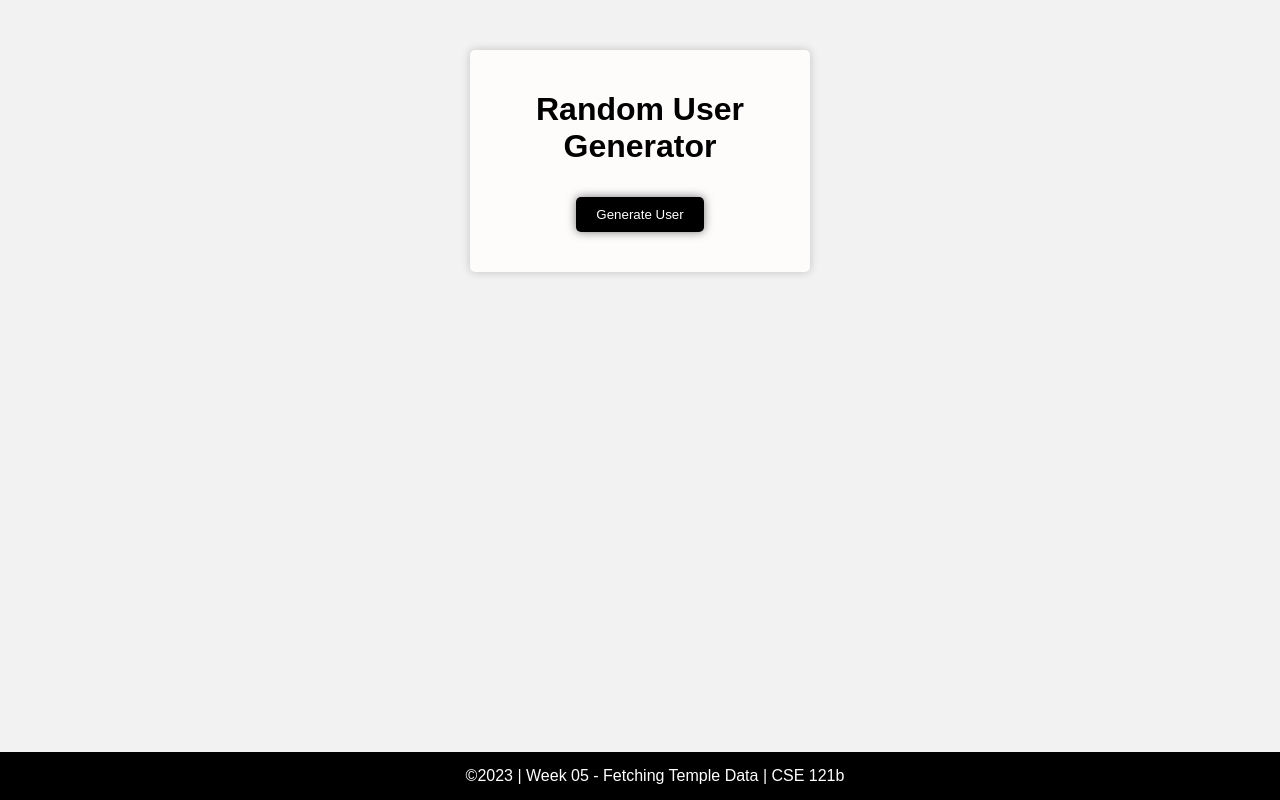
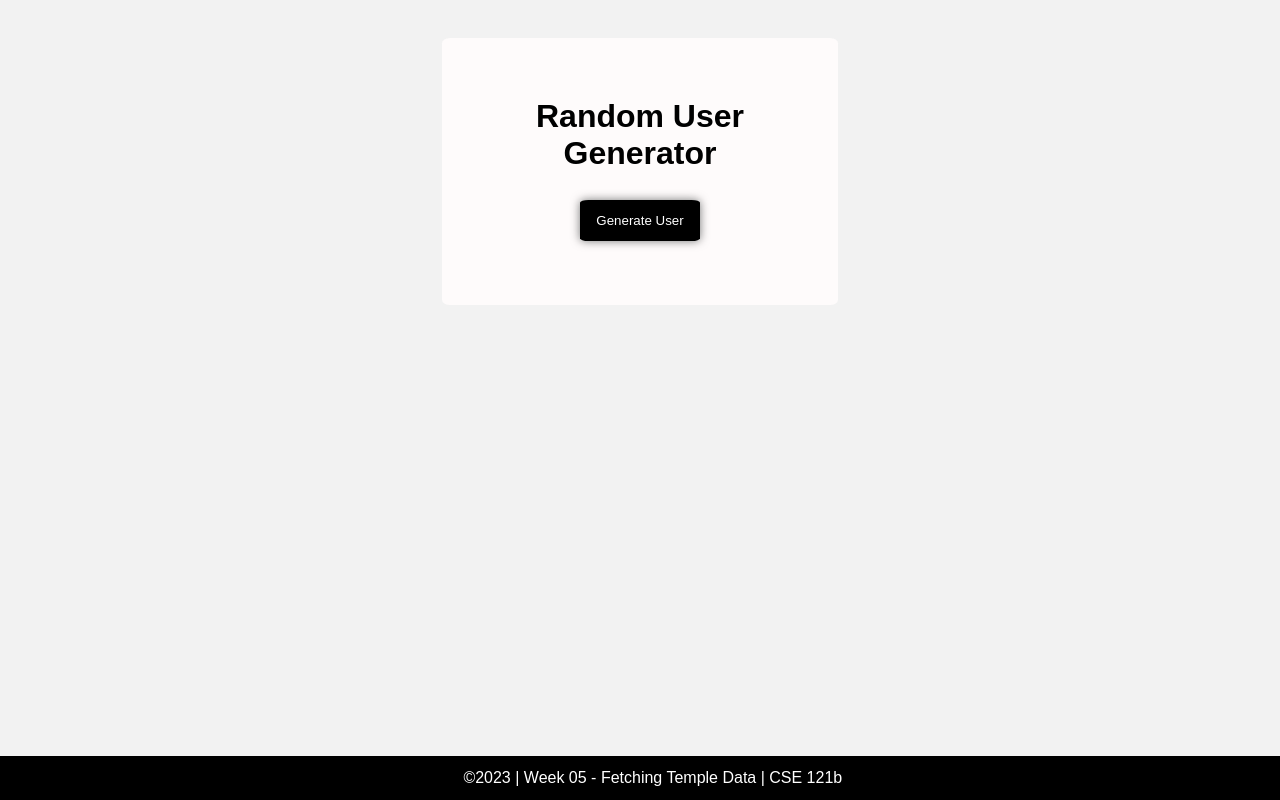
Before and after one commit to nwangs-p/cse121b, a plain HTML site: page project.html in a window 1280 px wide. Drawn offline with Linux system fonts and the light colour scheme.

Commit message:
added a code

```diff
--- a/styles/project.css
+++ b/styles/project.css
@@ -9,22 +9,23 @@ body {
 .container {
   background-color: rgb(254, 251, 251);
   text-align: center;
-  padding: 20px;
-  border-radius: 5px;
-  box-shadow: 0px 0px 10px rgba(0, 0, 0, 0.2);
-  width: 300px;
-  margin: 50px auto;
+  padding: 3%;
+  border-radius: 2%;
+  box-shadow: 0% 0% 1% rgba(0, 0, 0, 0.2);
+  width: 25%;
+  margin: 3% auto;
+
 }
 
 button {
   background-color: black;
   color: #fff;
   border: none;
-  padding: 10px 20px;
-  border-radius: 5px;
+  padding: 4% 5%;
+  border-radius: 7%;
   cursor: pointer;
-  margin-top: 10px;
-  margin-bottom: 20px;
+  margin-top: 2%;
+  margin-bottom: 8%;
   box-shadow: 0 0 10px #777;
 }
 
@@ -35,7 +36,7 @@ button:hover {
 footer {
   background-color: black;
   color: white;
-  padding: 15px;
+  padding: 1%;
   text-align: center;
   width: 100%;
   position: fixed;
```
